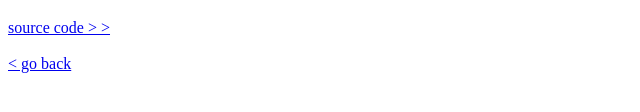
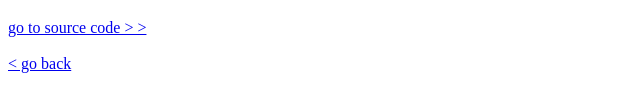
Before and after one commit to djlogikk/djlogikk.github.io, a plain HTML site: page codinglessons/Media Player Lesson/tune_box.html in a window 1280 px wide. Shown: the part 262-374 px from the top of the page, 0-640 px from the left. Drawn offline with Linux system fonts and the light colour scheme.

Commit message:
updating link

```diff
--- a/codinglessons/Media Player Lesson/tune_box.html
+++ b/codinglessons/Media Player Lesson/tune_box.html
@@ -107,7 +107,7 @@ function SetTrackInfo(trackname)
 
 <br />
 <br />
-<a href="https://github.com/djlogikk/djlogikk.github.io" target="_blank">source code &gt; &gt;</a>
+<a href="https://github.com/djlogikk/djlogikk.github.io/blob/master/codinglessons/Media%20Player%20Lesson/tune_box.html" target="_blank">go to source code &gt; &gt;</a>
 <br />
 <br />
 <a href="../index.html">&lt; go back</a>
```
